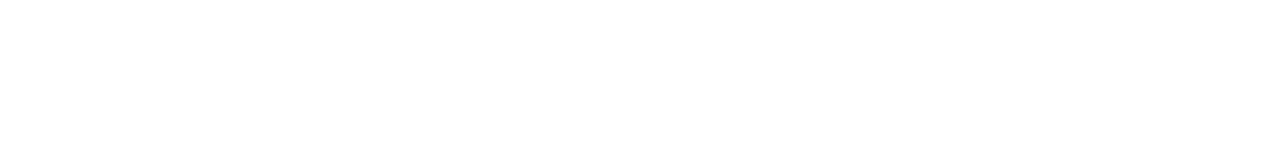
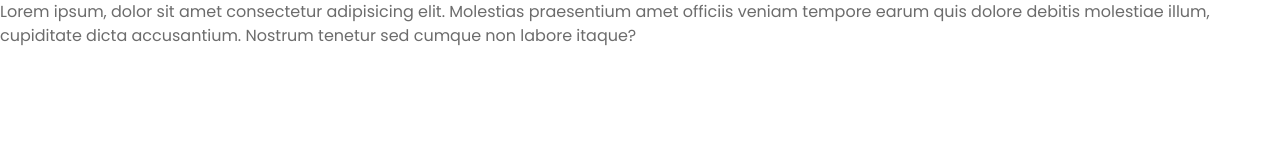
Before and after one commit to ThalesGranja/travelgram, a plain HTML site: page index.html in a window 1280 px wide. Drawn offline with Linux system fonts and the light colour scheme; a web font is replaced by a local one.

Commit message:
add fonts

```diff
--- a/index.html
+++ b/index.html
@@ -2,14 +2,26 @@
 <html lang="pt-br">
 
 <head>
+
+  <link rel="preconnect" href="https://fonts.googleapis.com">
+  <link rel="preconnect" href="https://fonts.gstatic.com" crossorigin>
+
   <meta charset="UTF-8">
   <meta name="viewport" content="width=device-width, initial-scale=1.0">
   <title>Travelgram | Perfil de viagens</title>
   <link rel="stylesheet" href="styles/index.css">
+
+  <link
+    href="https://fonts.googleapis.com/css2?family=Alice&family=Inter:ital,opsz,wght@0,14..32,100..900;1,14..32,100..900&family=Open+Sans:ital,wght@0,300..800;1,300..800&family=Poppins:ital,wght@0,100;0,200;0,300;0,400;0,500;0,600;0,700;0,800;0,900;1,100;1,200;1,300;1,400;1,500;1,600;1,700;1,800;1,900&display=swap"
+    rel="stylesheet">
+
 </head>
 
 <body>
-
+  <p>
+    Lorem ipsum, dolor sit amet consectetur adipisicing elit. Molestias praesentium amet officiis veniam tempore earum
+    quis dolore debitis molestiae illum, cupiditate dicta accusantium. Nostrum tenetur sed cumque non labore itaque?
+  </p>
 </body>
 
 </html>
--- a/styles/global.css
+++ b/styles/global.css
@@ -3,3 +3,25 @@
   padding: 0;
   box-sizing: border-box;
 }
+
+:root {
+  --brand-color: #EF5F4C;
+  --background-color: #FFFFFF;
+  --surface-color: #F5F5F5;
+  --skeleton-color: #D9D9D9;
+  --shape-transparency: #ffffff8f;
+  --text-color-primary: #313131;
+  --text-color-secondary: #6C6C6C;
+
+  --font-family: "Poppins", sans-serif;
+  --text-lg: bold 32px/125% var(--font-family);
+  --text: 16px/1.5 var(--font-family);
+  --text-md: 14px/175% var(--font-family);
+  --text-sm: 12px/175% var(--font-family);
+}
+
+body {
+  font: var(--text);
+  color: var(--text-color-secondary);
+  background-color: var(--background-color);
+}
```
Also changed, not shown: assets/AirplaneTilt.svg (added), assets/Image 01.png (added), assets/Image 02.png (added), assets/Image 03.png (added), assets/Image 04.png (added), assets/Image 05.png (added), assets/Image 06.png (added), assets/Image 07.png (added), assets/Image 08.png (added), assets/Image 09.png (added), assets/Image 10.png (added), assets/Image 11.png (added), assets/Image.svg (added), assets/Logo.svg (added), 2 more files, 1 other file.
